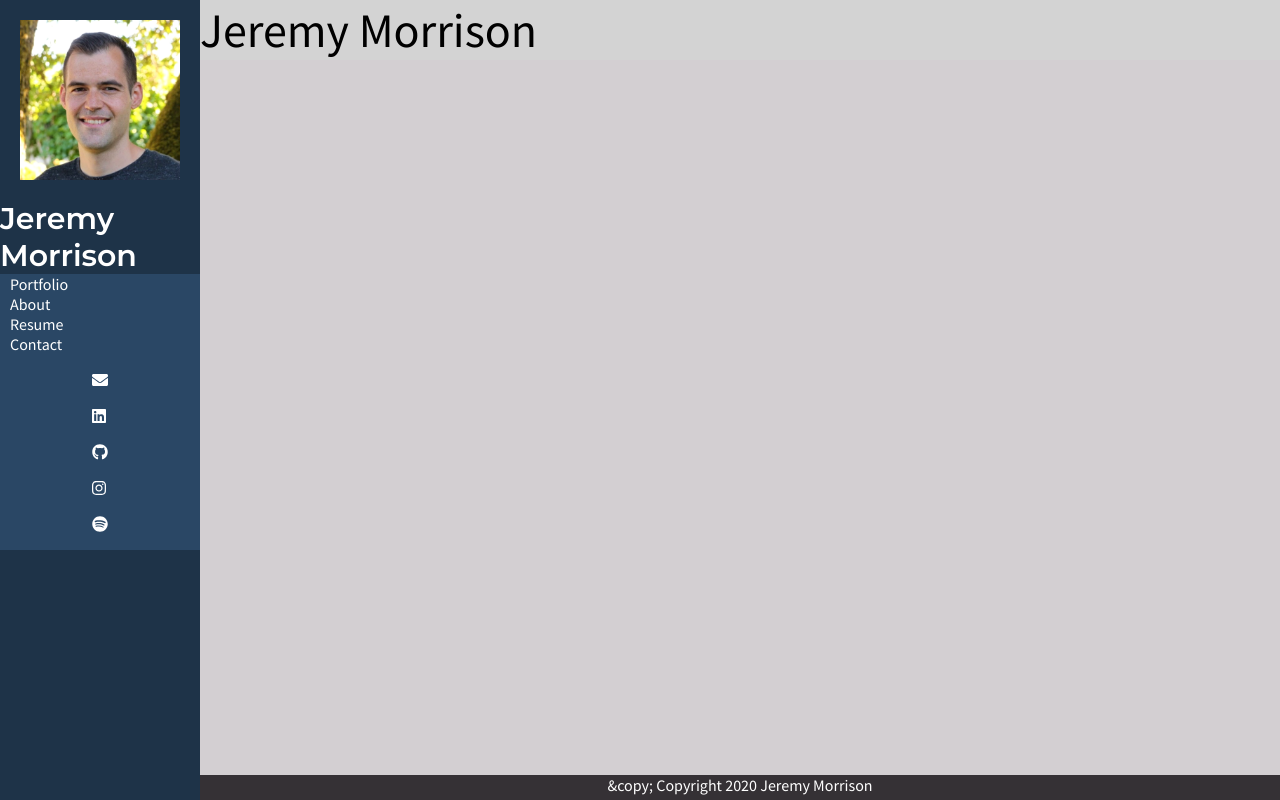
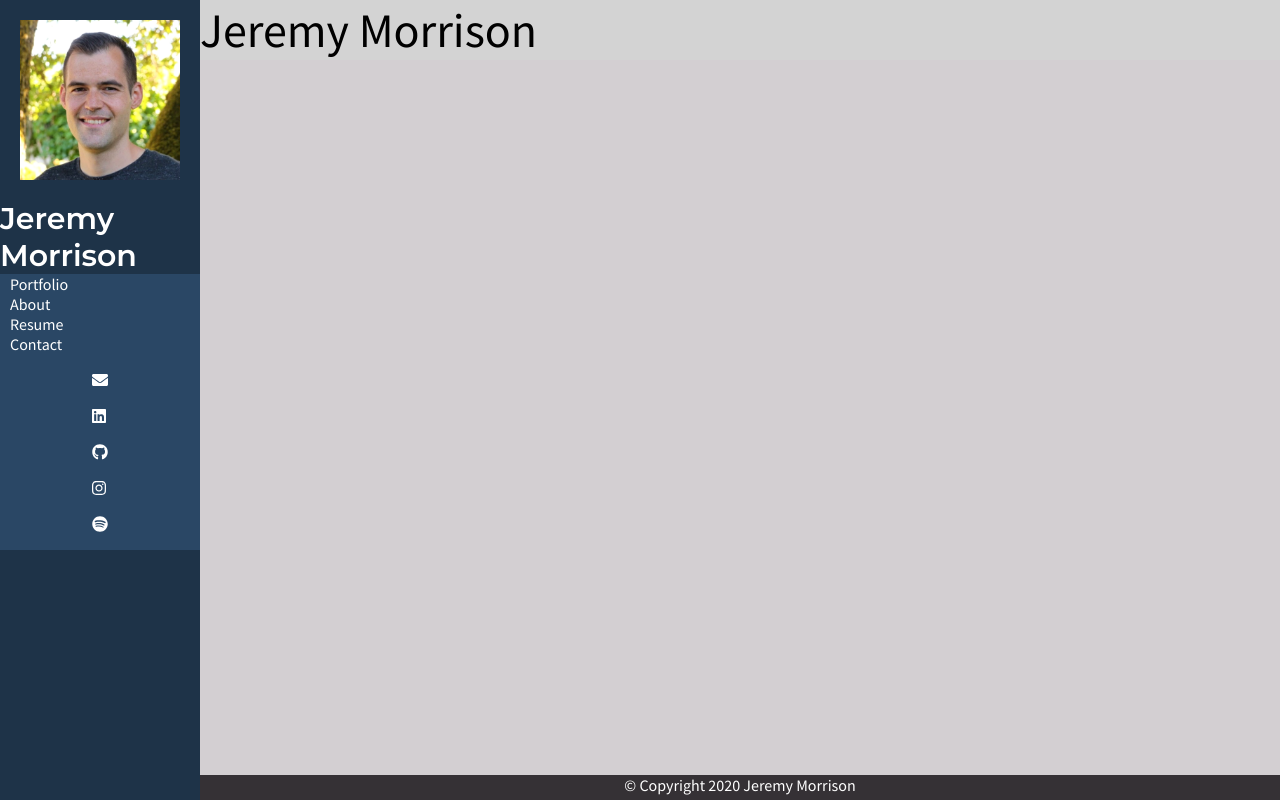
Before and after one commit to jemorriso/jeremymorrison.ca, a React (Create React App) app: page / in a window 1280 px wide. Built offline with nearby package versions, Linux system fonts and the light colour scheme.

Commit message:
Fix copyright symbol

```diff
--- a/src/components/Footer.js
+++ b/src/components/Footer.js
@@ -20,7 +20,7 @@ const MarginTopWrapper = styled(Wrapper)`
 
 function Footer(props) {
   const { contentHeight, windowHeight } = props;
-  const copyMessage = '&copy; Copyright 2020 Jeremy Morrison';
+  const copyMessage = '\u00a9 Copyright 2020 Jeremy Morrison';
   if (contentHeight <= windowHeight) {
     console.log('smaller');
   } else {
```
